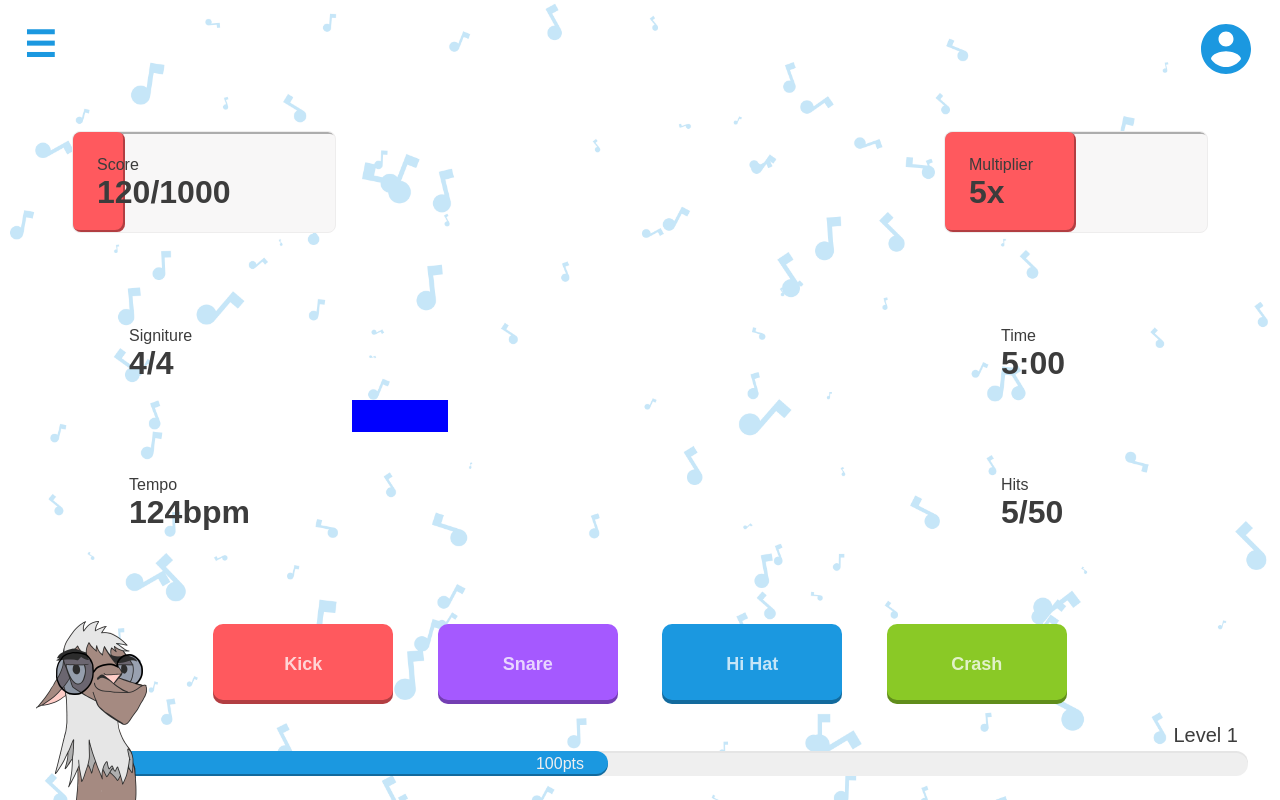
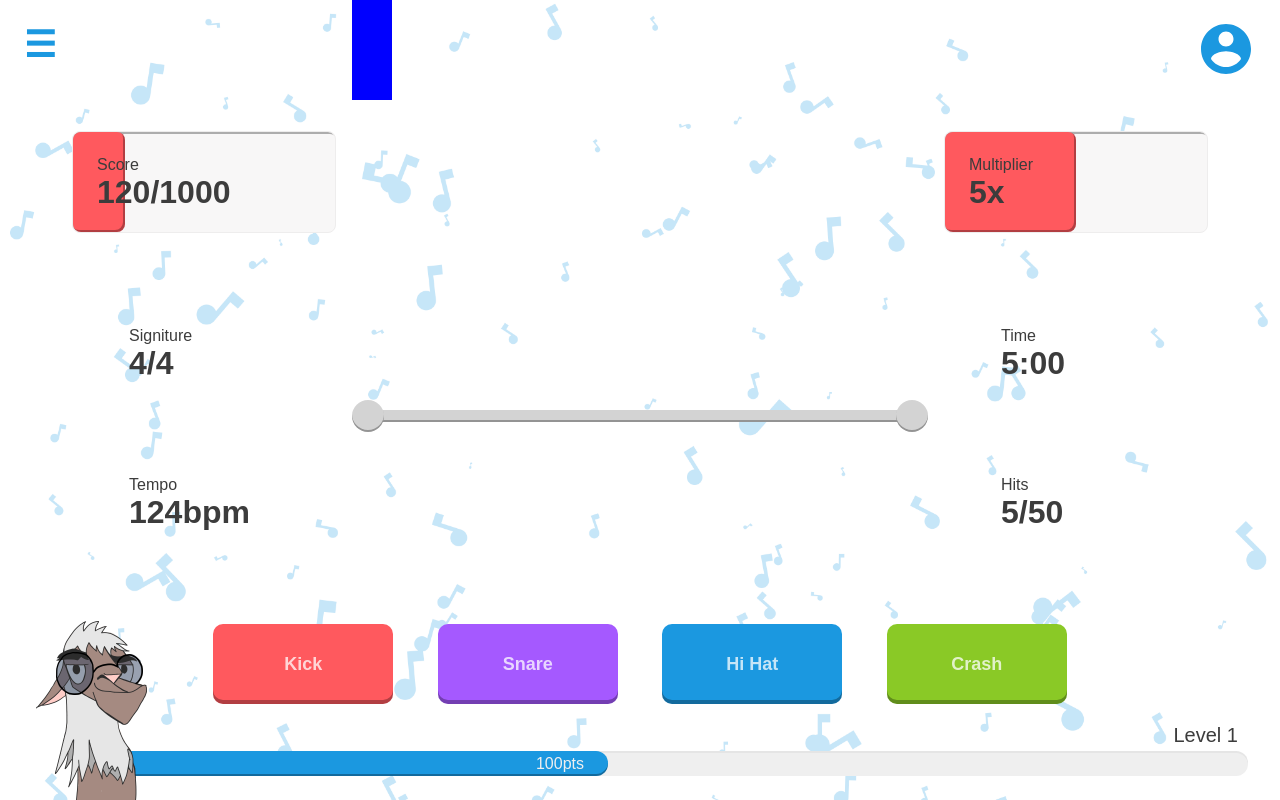
Before and after one commit to mmmarkyb/Maestro, a PHP site: page /rythemRush.html in a window 1280 px wide. Run offline with PHP 8.4, Linux system fonts and the light colour scheme.

Commit message:
device change
Confusion between mac :laughing:

```diff
--- a/rythemRush.html
+++ b/rythemRush.html
@@ -69,7 +69,7 @@
             <div id="railBar">
               <ul>
                 <li></li>
-                <li></li>
+                <li id="extend"></li>
                 <li></li>
               </ul>
             </div>
--- a/style/css/main.css
+++ b/style/css/main.css
@@ -325,6 +325,13 @@ footer {
     margin-top: 0; }
     #rhythmRush #rhythmMid ul {
       display: block; }
+    #rhythmRush #rhythmMid #railTop li {
+      display: block;
+      float: left;
+      width: 10px;
+      height: 100px;
+      background: blue;
+      margin: 0 auto; }
     #rhythmRush #rhythmMid #railBar {
       height: 32px;
       bottom: 0;
@@ -332,11 +339,25 @@ footer {
       #rhythmRush #rhythmMid #railBar li {
         height: 32px;
         width: 32px;
-        background: blue;
+        background: lightgrey;
         display: block;
-        float: left; }
+        float: left;
+        border-radius: 100%;
+        position: absolute;
+        z-index: 3;
+        box-shadow: inset 0 -2px 0 0 rgba(0, 0, 0, 0.3); }
+        #rhythmRush #rhythmMid #railBar li:last-child {
+          display: block;
+          float: right;
+          position: relative; }
         #rhythmRush #rhythmMid #railBar li:nth-child(2) {
-          width: calc(100%-20px); }
+          display: block;
+          margin: 10px;
+          height: 12px;
+          width: calc(45% - 20px);
+          position: absolute;
+          border-radius: 0;
+          z-index: 2; }
   #rhythmRush #rhythmBottom {
     height: 80px;
     width: auto;
--- a/style/sass/rhythmRush.sass
+++ b/style/sass/rhythmRush.sass
@@ -52,17 +52,39 @@
     margin-top: 0
     ul
       display: block
+    #railTop
+      li
+        display: block
+        float: left
+        width: 10px
+        height: 100px
+        background: blue
+        margin: 0 auto
     #railBar
       height: 32px
       bottom: 0
       width: 100%
       li
         +size(32px)
-        background: blue
+        background: lightgrey
         display: block
         float: left
+        border-radius: 100%
+        position: absolute
+        z-index: 3
+        box-shadow: inset 0 -2px 0 0 $vibeShadow
+        &:last-child
+          display: block
+          float: right
+          position: relative
         &:nth-child(2)
-          width: calc(100%-20px)
+          display: block
+          margin: 10px
+          height: 12px
+          width: calc(45% - 20px)
+          position: absolute
+          border-radius: 0
+          z-index: 2
 
 
   #rhythmBottom
```
Also changed, not shown: 1 other file.
